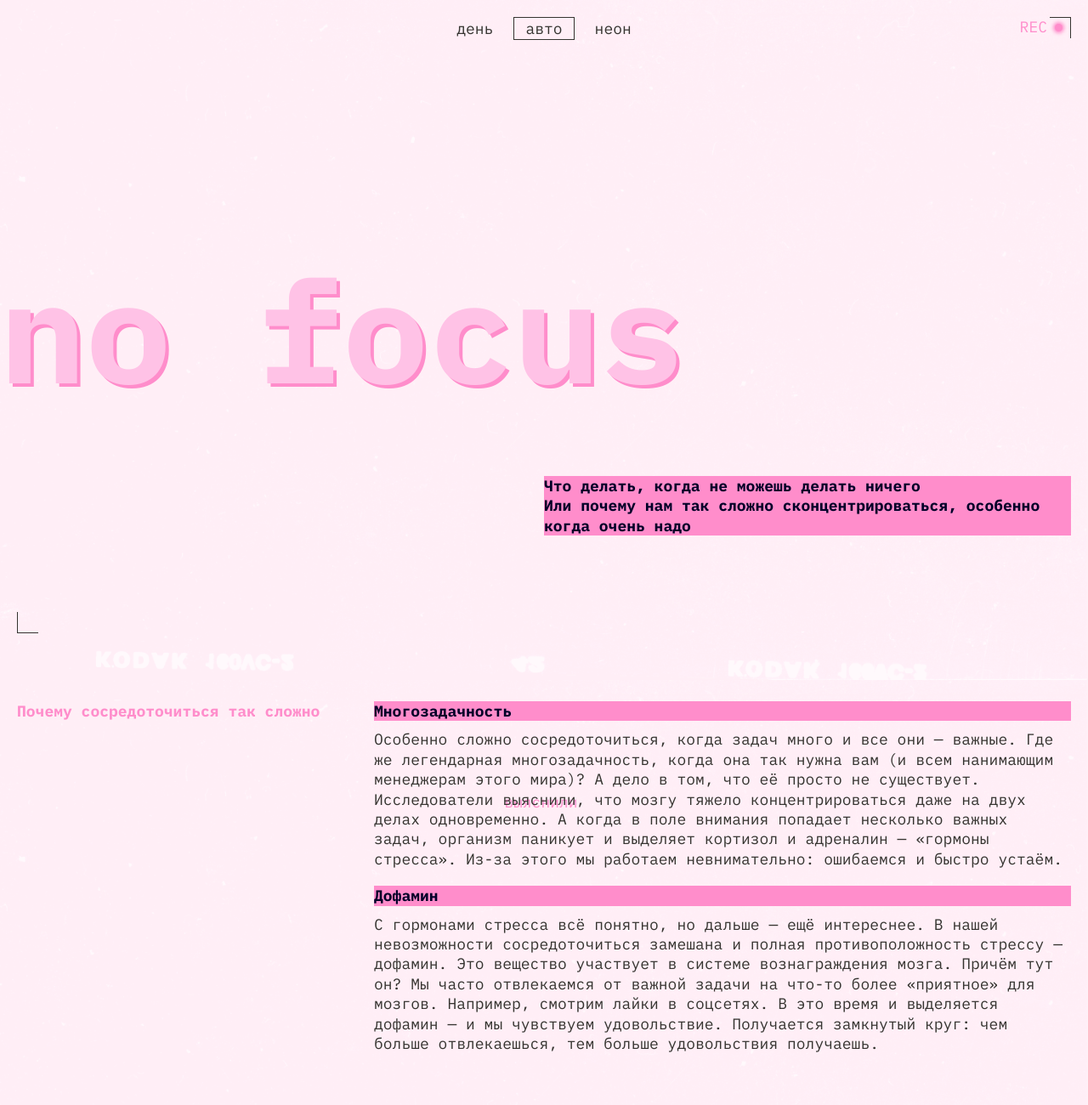
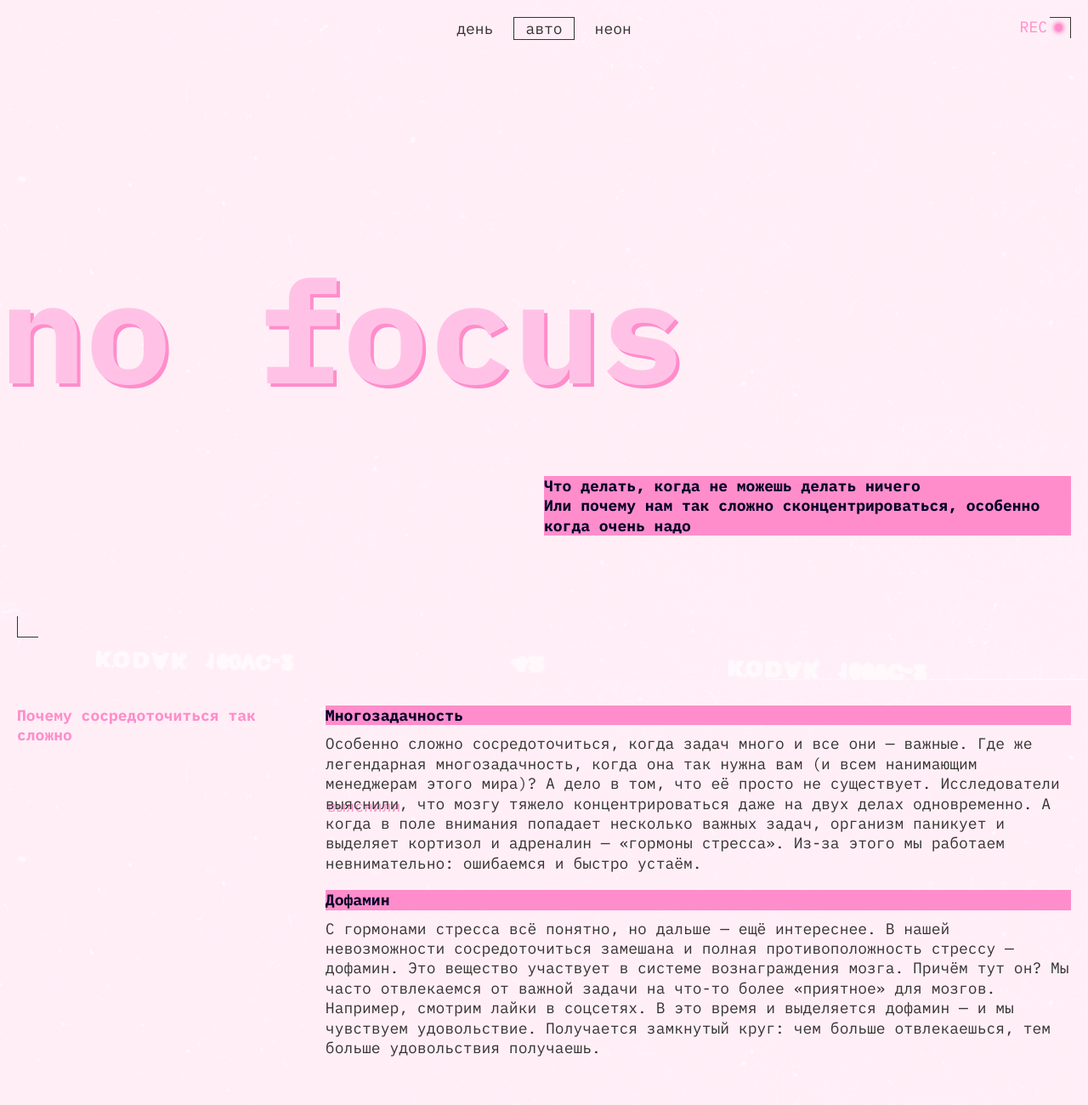
Before and after one commit to HeilRulez/slozhno-sosredotochitsya, a plain HTML site: page index.html in a window 1280 px wide. Shown: the top 1300 px of the page at 85% size. Drawn offline with Linux system fonts and the light colour scheme.

Commit message:
fix grid_content

```diff
--- a/styles/style.css
+++ b/styles/style.css
@@ -28,7 +28,7 @@
 }
 
 .decorated-zone {
-  min-height: 95vh;
+  min-height: 100vh;
 }
 
 .header__theme-menu {
@@ -44,10 +44,6 @@
   line-height: 82.5%;
   text-align: left;
   text-shadow: 4px 4px 0 var(--accent-color);
-}
-
-.header .title {
-  /* margin-block-end: 20px; */
 }
 
 .text-font-title {
@@ -231,7 +227,7 @@
   }
 
   .section-content:not(.section-content_gallery) {
-    grid-template-columns: 2fr 4fr;
+    grid-template-columns: 2fr 5fr;
   }
 
   .section-content_adaptive {
```
